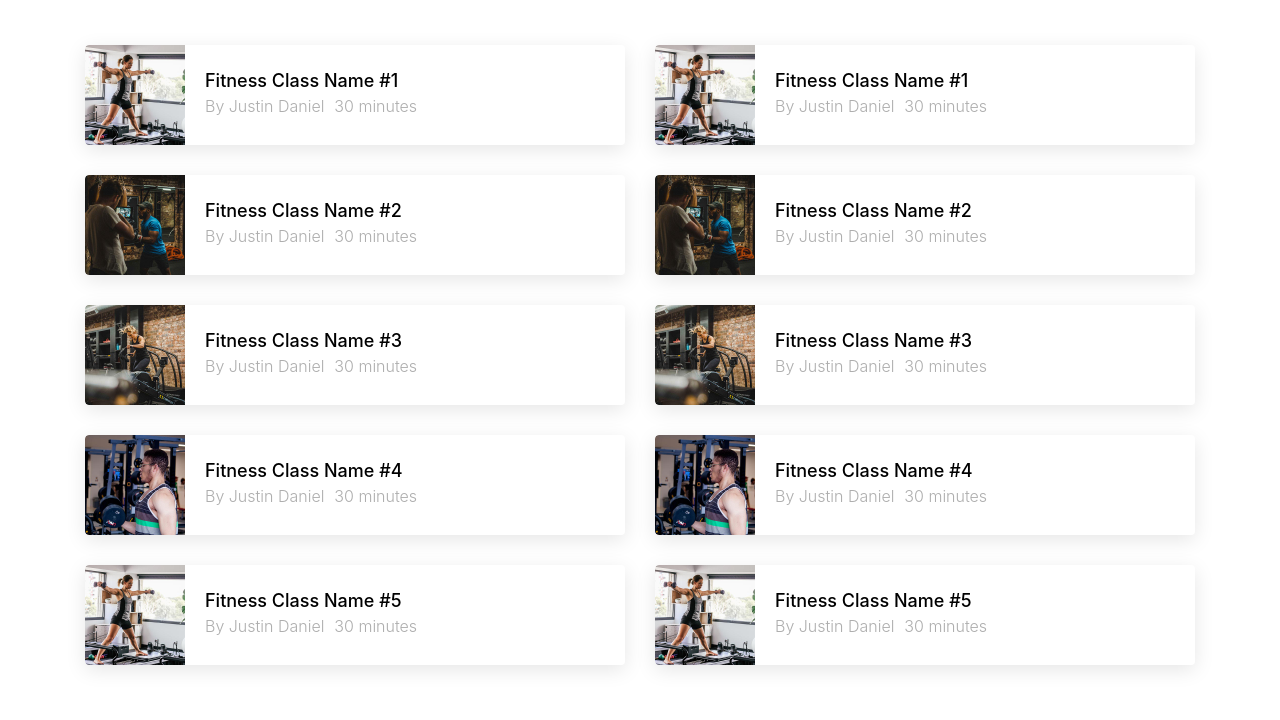
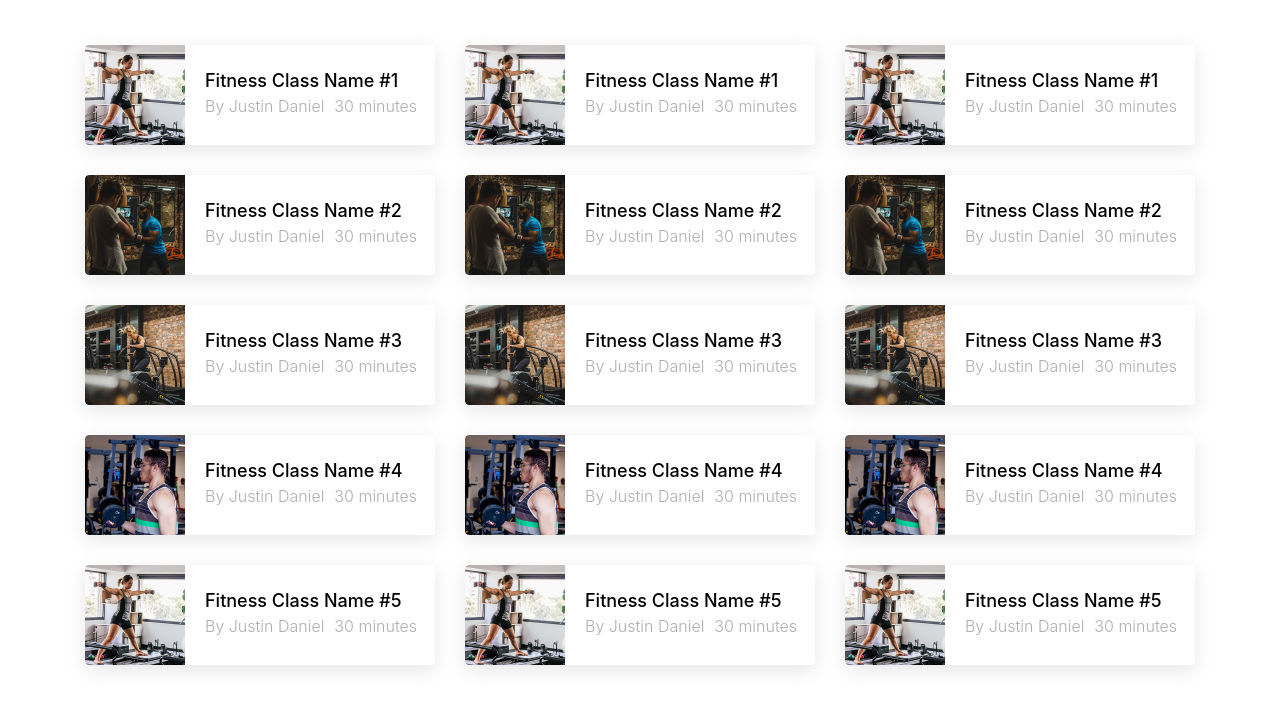
Before and after one commit to Methat-i/my-ecommerce-site, a plain HTML site: page index.html in a window 1280 px wide. Shown: the part 2600-3320 px from the top of the page. Drawn offline with Linux system fonts and the light colour scheme; files whose address does not match are found by name; a web font is replaced by a local one.

Commit message:
Sec2 18/4/2568

```diff
--- a/index.html
+++ b/index.html
@@ -194,7 +194,7 @@
           </div>
         </div>
         <div class="row">
-          <div class="col-lg-6">
+          <div class="col-lg-4">
             <div class="class-item d-flex align-items-center">
               <a href="single.html" class="class-item-thumbnail">
                 <img src="images/img_1.jpg" alt="Image">
@@ -231,6 +231,7 @@
               </div>
             </div>
 
+
             <div class="class-item d-flex align-items-center">
               <a href="single.html" class="class-item-thumbnail">
                 <img src="images/img_4.jpg" alt="Image">
@@ -256,8 +257,74 @@
             </div>
 
 
-          </div>
-          <div class="col-lg-6">
+
+          </div>
+          <div class="col-lg-4">
+            <div class="class-item d-flex align-items-center">
+              <a href="single.html" class="class-item-thumbnail">
+                <img src="images/img_1.jpg" alt="Image">
+              </a>
+              <div class="class-item-text">
+
+                <h2><a href="single.html">Fitness Class Name #1</a></h2>
+                <span>By Justin Daniel</span>,
+                <span>30 minutes</span>
+              </div>
+            </div>
+
+            <div class="class-item d-flex align-items-center">
+              <a href="single.html" class="class-item-thumbnail">
+                <img src="images/img_2.jpg" alt="Image">
+              </a>
+              <div class="class-item-text">
+
+                <h2><a href="single.html">Fitness Class Name #2</a></h2>
+                <span>By Justin Daniel</span>,
+                <span>30 minutes</span>
+              </div>
+            </div>
+
+            <div class="class-item d-flex align-items-center">
+              <a href="single.html" class="class-item-thumbnail">
+                <img src="images/img_3.jpg" alt="Image">
+              </a>
+              <div class="class-item-text">
+
+                <h2><a href="single.html">Fitness Class Name #3</a></h2>
+                <span>By Justin Daniel</span>,
+                <span>30 minutes</span>
+              </div>
+            </div>
+
+
+            <div class="class-item d-flex align-items-center">
+              <a href="single.html" class="class-item-thumbnail">
+                <img src="images/img_4.jpg" alt="Image">
+              </a>
+              <div class="class-item-text">
+
+                <h2><a href="single.html">Fitness Class Name #4</a></h2>
+                <span>By Justin Daniel</span>,
+                <span>30 minutes</span>
+              </div>
+            </div>
+
+            <div class="class-item d-flex align-items-center">
+              <a href="single.html" class="class-item-thumbnail">
+                <img src="images/img_1.jpg" alt="Image">
+              </a>
+              <div class="class-item-text">
+
+                <h2><a href="single.html">Fitness Class Name #5</a></h2>
+                <span>By Justin Daniel</span>,
+                <span>30 minutes</span>
+              </div>
+            </div>
+
+
+
+          </div>
+          <div class="col-lg-4">
             <div class="class-item d-flex align-items-center">
               <a href="single.html" class="class-item-thumbnail">
                 <img src="images/img_1.jpg" alt="Image">
@@ -1449,6 +1516,27 @@
             <p>Far far away, behind the word mountains, far from the countries Vokalia and Consonantia, there live the blind
               texts.
             </p>
+
+            <div class="row justify-content-center">
+              <div class="col-md-7">
+
+                  <!-- Nav tabs -->
+                  <ul class="nav nav-tabs" role="tablist">
+                    <li role="presentation" class="active"><a href="#Contact_Us" aria-controls="Contact_Us" role="tab" data-toggle="tab">Contact Us&nbsp;&nbsp;</a></li>
+                    <li role="presentation" ><a href="#Register" aria-controls="Register" role="tab" data-toggle="tab">Register&nbsp;&nbsp;</a></li>
+                    <li role="presentation" ><a href="#Sign_in" aria-controls="Sign_in" role="tab" data-toggle="tab">Sign in</a></li>
+                  </ul>
+
+                  <!-- Tab panes -->
+
+                      <div class="tab-content">
+                        <div role="tabpanel" class="tab-pane active" id="Contact_Us">Contact Us</div>
+                        <div role="tabpanel" class="tab-pane" id="Register">Register</div>
+                        <div role="tabpanel" class="tab-pane" id="Sign_in">Sign in</div>
+
+              </div>
+            </div>
+
           </div>
         </div>
 
```
